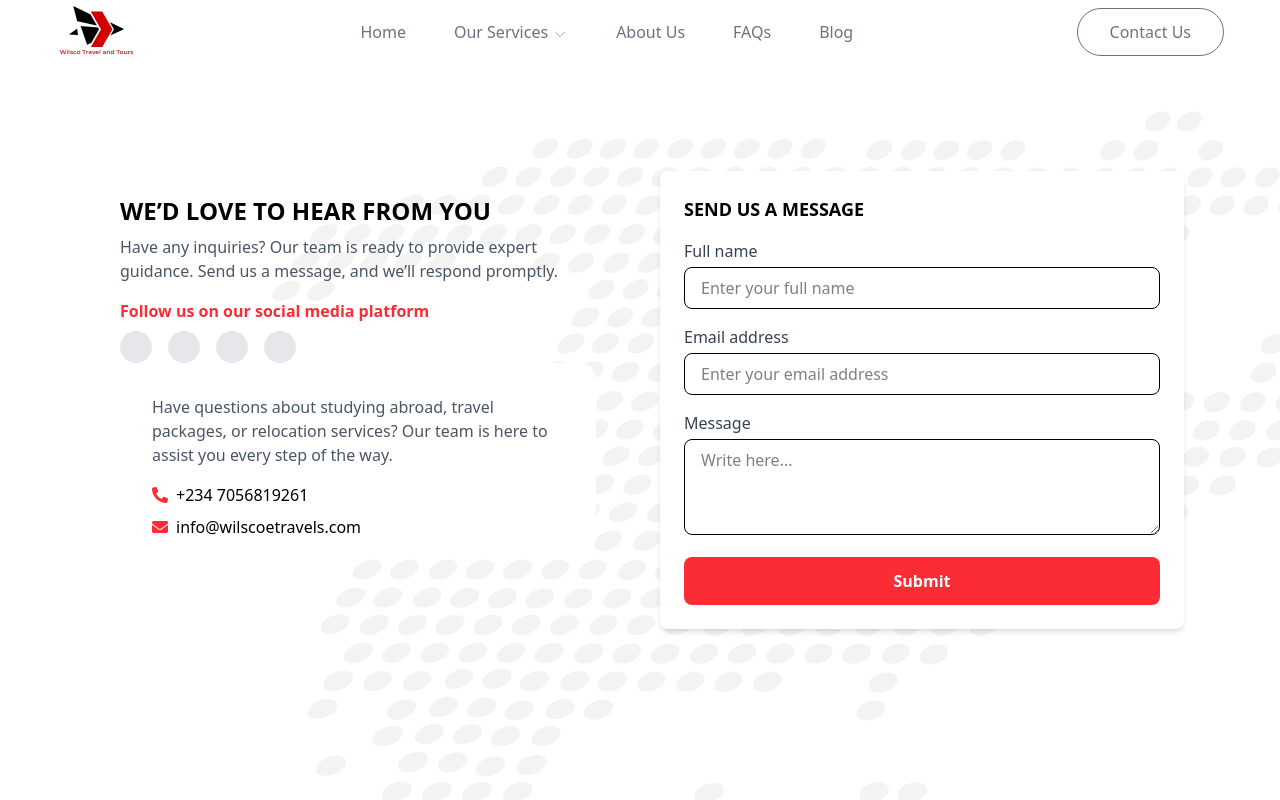
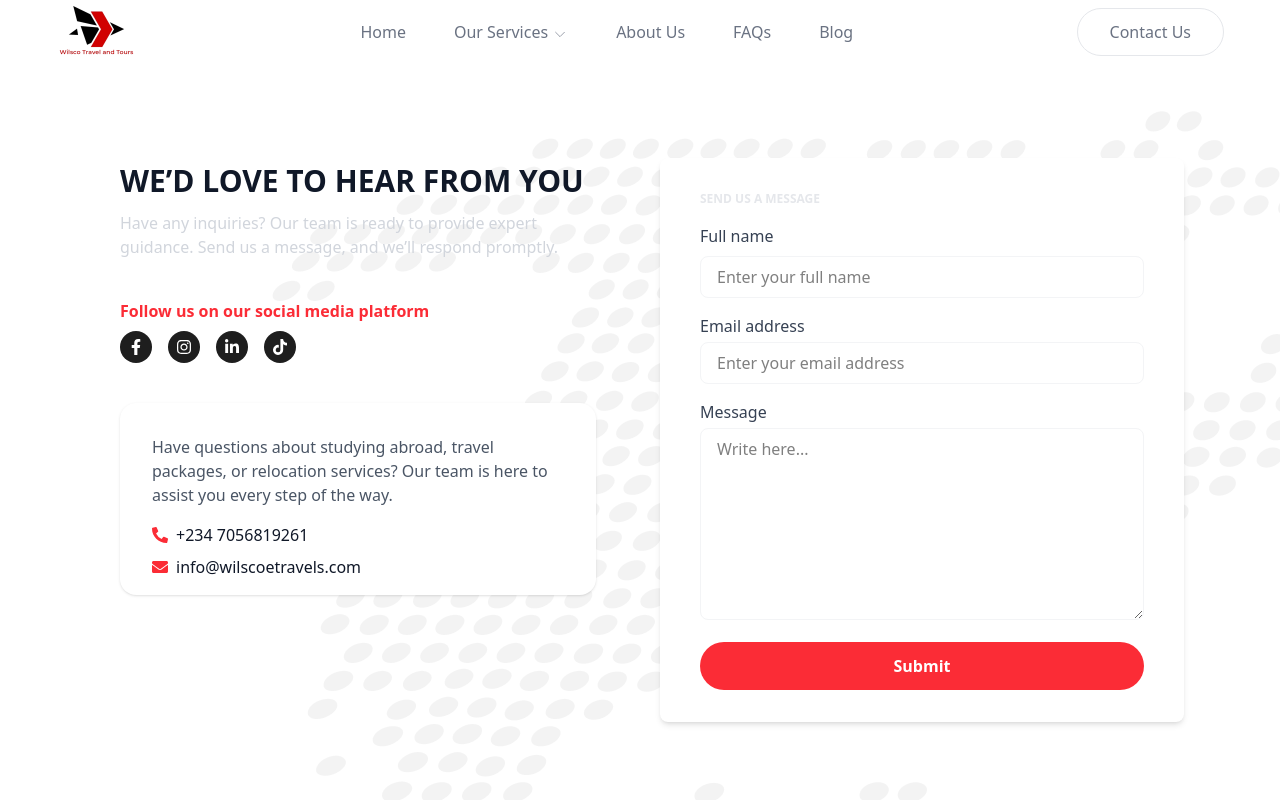
Before and after one commit to Earthpasserby/Wilsco, a React (Vite) app: page /contactus in a window 1280 px wide. Shown: the top 800 px of the page. Built offline with nearby package versions, Linux system fonts and the light colour scheme.

Commit message:
modification

```diff
--- a/components/ContactSection.jsx
+++ b/components/ContactSection.jsx
@@ -1,60 +1,75 @@
-import { FaPhoneAlt, FaEnvelope } from "react-icons/fa";
+import {
+  FaPhoneAlt,
+  FaEnvelope,
+  FaFacebookF,
+  FaInstagram,
+  FaLinkedinIn,
+  FaTiktok,
+} from "react-icons/fa";
 
 export default function ContactSection() {
   return (
-    <div className="bg-[url('/public/images/map.png')] min-h-screen object-cover object-center flex justify-center items-center ">
-      <div className="max-w-6xl w-full grid md:grid-cols-2 gap-10  p-8 ">
+    <>
+      {/* <div className="absolute inset-0 bg-gray-50 opacity-80"></div> */}
+
+      <div className="bg-[url('/public/images/map.png')] min-h-screen object-cover object-center  flex justify-center items-center ">
+        <div className="max-w-6xl w-full grid md:grid-cols-2 gap-10  p-8 sm:pt-28 ">
           {/* Left Section - Contact Info */}
-        <div className="  p-6">
-          <h2 className="text-2xl font-bold">WE’D LOVE TO HEAR FROM YOU</h2>
-          <p className="text-gray-600 mt-2">
+          <div className="pt-20 sm:pt-0 p-6">
+            <h2 className="sm:text-[30px] text-gray-900 font-bold">
+              WE’D LOVE TO HEAR FROM YOU
+            </h2>
+            <p className="text-gray-300 mt-2 sm:[16px] font-normal">
               Have any inquiries? Our team is ready to provide expert guidance.
               Send us a message, and we’ll respond promptly.
             </p>
 
             {/* Social Media Icons */}
-          <p className="mt-4 text-red-500 font-semibold ">
+            <p className="pt-4 sm:pt-10 text-red-500 font-semibold ">
               Follow us on our social media platform
             </p>
-          <div className="flex gap-4 mt-2">
-            <div className="w-8 h-8 bg-gray-200 flex items-center justify-center rounded-full">
-              <i className="fab fa-facebook-f"></i>
+            <div className="flex gap-4 mt-2 sm:pb-10">
+              <div className="w-8 h-8 flex items-center justify-center text-white hover:text-white bg-[#1E1E1E] rounded-4xl p-2">
+                <FaFacebookF />
               </div>
-            <div className="w-8 h-8 bg-gray-200 flex items-center justify-center rounded-full">
-              <i className="fab fa-twitter"></i>
+              <div className="w-8 h-8 flex items-center justify-center text-white hover:text-white bg-[#1E1E1E] rounded-4xl p-2">
+                <FaInstagram />
               </div>
-            <div className="w-8 h-8 bg-gray-200 flex items-center justify-center rounded-full">
-              <i className="fab fa-instagram"></i>
+              <div className="w-8 h-8 text-white hover:text-white bg-[#1E1E1E] p-2 flex items-center justify-center rounded-full">
+                <FaLinkedinIn />
               </div>
-            <div className="w-8 h-8 bg-gray-200 flex items-center justify-center rounded-full">
-              <i className="fab fa-linkedin"></i>
+              <div className="w-8 h-8 text-white hover:text-white bg-[#1E1E1E] p-2 flex items-center justify-center rounded-full">
+                <FaTiktok />
               </div>
             </div>
 
             {/* Contact Details */}
-          <div className="bg-white rounded-2xl px-8 py-4">
+            <div className="bg-white rounded-2xl px-8 py-4 shadow hover:border hover:border-red-500">
               <p className="text-gray-600 mt-4">
                 Have questions about studying abroad, travel packages, or
-              relocation services? Our team is here to assist you every step of
-              the way.
+                relocation services? Our team is here to assist you every step
+                of the way.
               </p>
 
-            <div className="mt-4 space-y-2">
-              <p className="flex items-center gap-2">
+              <div className="mt-4  space-y-2">
+                <p className="flex items-center gap-2 sm:text-[16px] text-gray-900">
                   <FaPhoneAlt className="text-red-500" /> +234 7056819261
                 </p>
-              <p className="flex items-center gap-2">
-                <FaEnvelope className="text-red-500" /> info@wilscoetravels.com
+                <p className="flex items-center gap-2 sm:text-[16px]  text-gray-900">
+                  <FaEnvelope className="text-red-500" />{" "}
+                  info@wilscoetravels.com
                 </p>
               </div>
             </div>
           </div>
 
           {/* Right Section - Contact Form */}
-        <div className="bg-white p-6 rounded-lg shadow-md">
-          <h3 className="text-lg font-semibold mb-4">SEND US A MESSAGE</h3>
+          <div className="bg-white p-6 rounded-lg shadow-md py-8 hover:border hover:border-red-500 ">
+            <h3 className="sm:text-[12px] font-semibold text-gray-200 mb-4 px-4">
+              SEND US A MESSAGE
+            </h3>
 
-          <form className="space-y-4">
+            <form className="space-y-4 px-4 ">
               <div>
                 <label className="block text-gray-700 font-medium">
                   Full name
@@ -62,7 +77,7 @@ export default function ContactSection() {
                 <input
                   type="text"
                   placeholder="Enter your full name"
-                className="w-full mt-1 px-4 py-2 border rounded-lg focus:outline-none focus:ring-2 focus:ring-red-400"
+                  className="w-full mt-2 px-4 py-2 border border-gray-100 rounded-lg focus:outline-none focus:ring-2 focus:ring-red-400"
                 />
               </div>
 
@@ -73,21 +88,23 @@ export default function ContactSection() {
                 <input
                   type="email"
                   placeholder="Enter your email address"
-                className="w-full mt-1 px-4 py-2 border rounded-lg focus:outline-none focus:ring-2 focus:ring-red-400"
+                  className="w-full mt-1 px-4 py-2 border  border-gray-100  rounded-lg focus:outline-none focus:ring-2 focus:ring-red-400"
                 />
               </div>
 
               <div>
-              <label className="block text-gray-700 font-medium">Message</label>
+                <label className="block text-gray-700 font-medium">
+                  Message
+                </label>
                 <textarea
                   placeholder="Write here..."
-                className="w-full mt-1 px-4 py-2 border rounded-lg focus:outline-none focus:ring-2 focus:ring-red-400 h-24"
+                  className="w-full mt-1 px-4 py-2 border  border-gray-100  rounded-lg focus:outline-none focus:ring-2 focus:ring-red-400 h-48"
                 ></textarea>
               </div>
 
               <button
                 type="submit"
-              className="w-full bg-red-500 text-white py-3 rounded-lg font-semibold hover:bg-red-600"
+                className="w-full bg-red-500 text-white py-3 rounded-4xl font-semibold hover:bg-red-600"
               >
                 Submit
               </button>
@@ -95,5 +112,6 @@ export default function ContactSection() {
           </div>
         </div>
       </div>
+    </>
   );
 }
--- a/components/Header.jsx
+++ b/components/Header.jsx
@@ -188,7 +188,7 @@ const Header = () => {
               <div className="hidden sm:block">
                 <Link
                   to="/contactus"
-                  className="bg-transparent border border-gray-500 text-gray-500 px-8 py-3 rounded-4xl hover:bg-gray-100"
+                  className="bg-transparent border border-gray-200 text-gray-500 px-8 py-3 rounded-4xl hover:text-white hover:border-0 hover:bg-red-500"
                 >
                   Contact Us
                 </Link>
```
Lines whose indentation alone changed are shown as unchanged.
